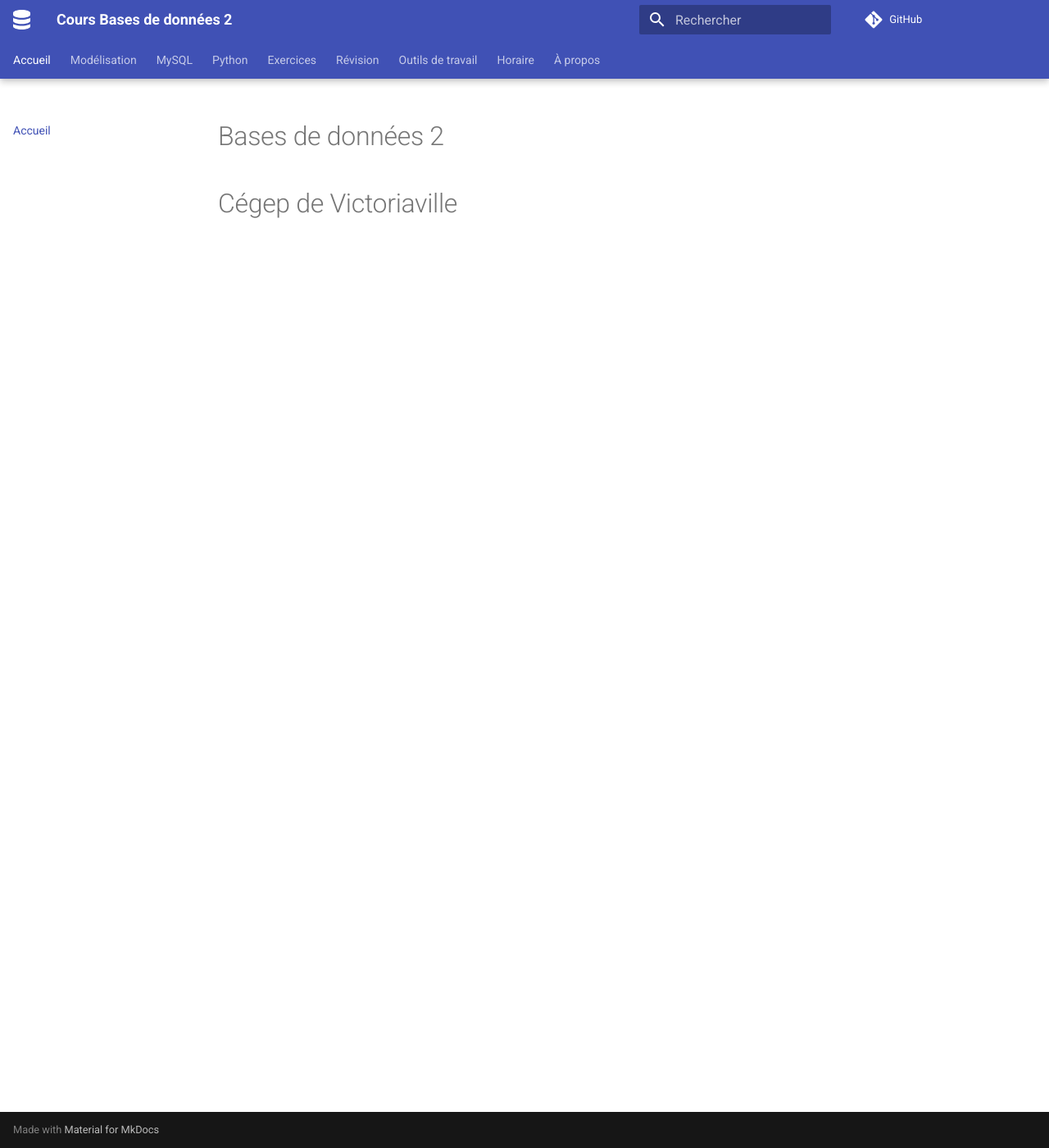
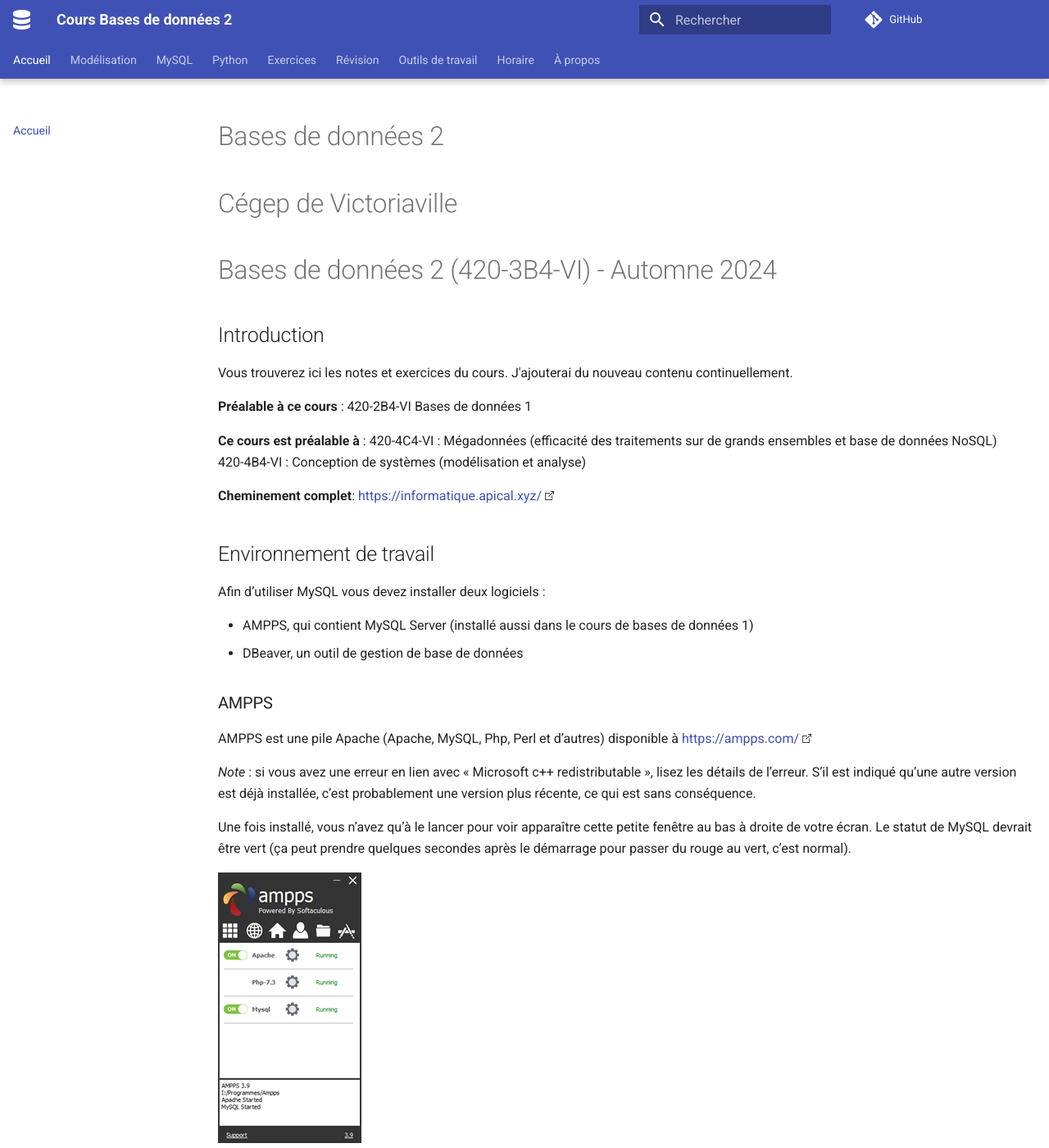
Before and after one commit to cegepvictoetienne/bd2, an MkDocs documentation site: the page built from docs/index.md, in a window 1280 px wide and 1400 px high. Shown: the whole window at 82% size. Built offline with MkDocs 1.6.1 and Material for MkDocs 9.7.7, drawn with Linux system fonts in a browser that asks for light colours; comment, search, counter and statistics services are not loaded; some of the changed text lies outside the part shown.

Commit message:
page principale mise à jour

```diff
--- a/docs/index.md
+++ b/docs/index.md
@@ -1,3 +1,34 @@
 # Bases de données 2
 
 # Cégep de Victoriaville
+
+# Bases de données 2 (420-3B4-VI) - Automne 2024
+
+## Introduction
+Vous trouverez ici les notes et exercices du cours. J'ajouterai du nouveau contenu continuellement.
+
+**Préalable à ce cours** : 420-2B4-VI Bases de données 1
+
+**Ce cours est préalable à** :
+420-4C4-VI : Mégadonnées (efficacité des traitements sur de grands ensembles et base de données NoSQL)
+420-4B4-VI : Conception de systèmes (modélisation et analyse)
+
+**Cheminement complet**: [https://informatique.apical.xyz/](https://informatique.apical.xyz/)
+
+## Environnement de travail
+
+Afin d’utiliser MySQL vous devez installer deux logiciels :
+
+* AMPPS, qui contient MySQL Server (installé aussi dans le cours de bases de données 1)
+* DBeaver, un outil de gestion de base de données
+
+### AMPPS
+AMPPS est une pile Apache (Apache, MySQL, Php, Perl et d’autres) disponible à [https://ampps.com/](https://ampps.com/)
+
+*Note* : si vous avez une erreur en lien avec « Microsoft c++ redistributable », lisez les détails de l’erreur. S’il est indiqué qu’une autre version est déjà installée, c’est probablement une version plus récente, ce qui est sans conséquence.
+
+Une fois installé, vous n’avez qu’à le lancer pour voir apparaître cette petite fenêtre au bas à droite de votre écran. Le statut de MySQL devrait être vert (ça peut prendre quelques secondes après le démarrage pour passer du rouge au vert, c’est normal).
+
+![AMPPS](images/ampps.png)
+
+Note: si vous voulez, vous pouvez configurer AMPPS pour qu'il démarre automatiquement à l'ouverture de votre session Windows. Sinon vous devrez le démarrer manuellement.
```
Also changed, not shown: docs/images/ampps.png (added).
